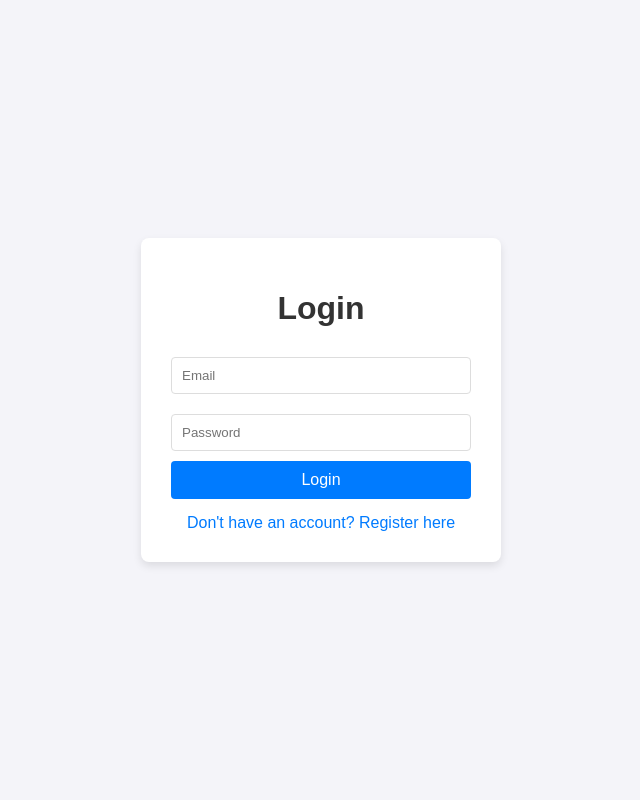
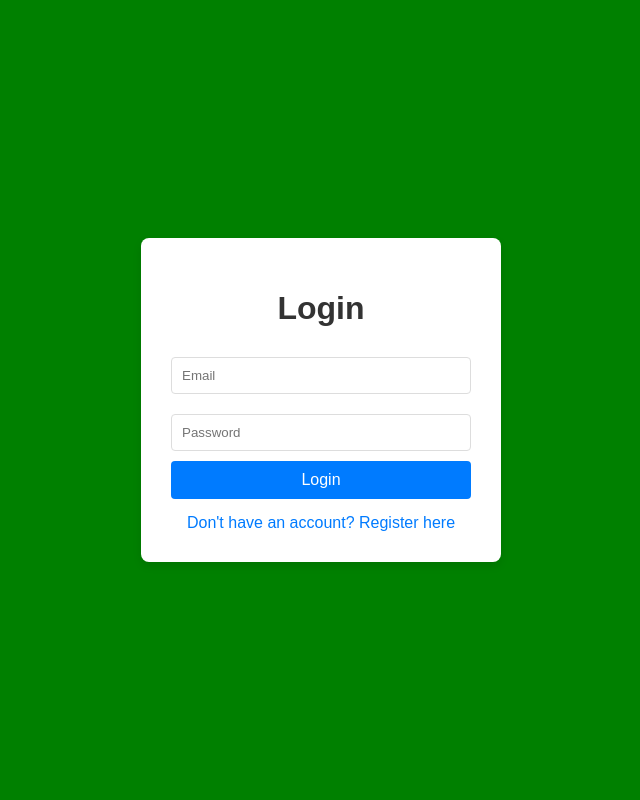
Before and after one commit to freddmo99/FinalProjectCloudNative, a Flask app: page / in a window 1280 px wide. Shown: the whole page, without its empty margins (319-959 px from the left). Run offline with Flask 3, Linux system fonts and the light colour scheme.

Commit message:
Update login_page.html

```diff
--- a/projectfinal/templates/login_page.html
+++ b/projectfinal/templates/login_page.html
@@ -7,7 +7,7 @@
     <style>
         body {
             font-family: 'Arial', sans-serif;
-            background-color: #f4f4f9;
+            background-color: #008000;
             display: flex;
             justify-content: center;
             align-items: center;
```
